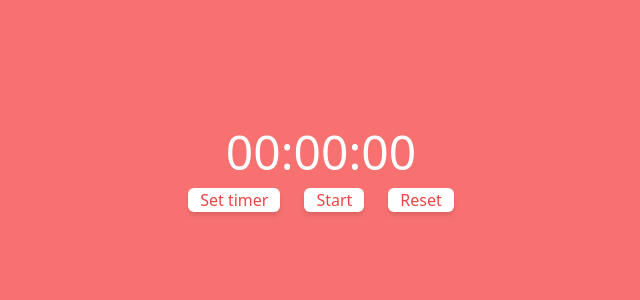
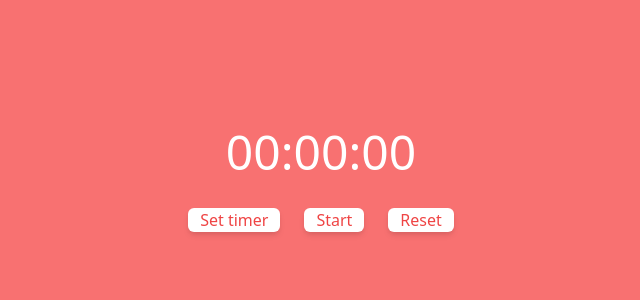
Before and after one commit to jadeasmus/web-timer, a React (Create React App) app: page / in a window 1280 px wide. Shown: the top 300 px of the page, without its empty margins (319-959 px from the left). Built offline with nearby package versions, Linux system fonts and the light colour scheme.

Commit message:
custom time only fills upon submit

```diff
--- a/src/App.js
+++ b/src/App.js
@@ -7,6 +7,7 @@ function App() {
   const [showTimes, setShowTimes] = useState(false);
   const [isActive, setIsActive] = useState(false);
   const [isPicked, setIsPicked] = useState(false)
+  const [E, setE] = useState('')
 
   const [second, setSecond] = useState('00');
   const [minute, setMinute] = useState('00');
@@ -19,6 +20,11 @@ function App() {
     let intervalId;
 
     if (isPicked) {
+
+      // const convertToSeconds = (counter) => {
+
+      // }
+
       const hourCounter = Math.floor(counter / 3600);
       const minuteCounter = Math.floor(counter / 60) % 60;
       const secondCounter = (counter % 60);
@@ -61,7 +67,7 @@ function App() {
   return (
     <div className="bg-red-400 text-center h-screen">
 
-      <div className='text-white text-5xl pt-32'>
+      <div className='text-white text-5xl pt-32 pb-5'>
         <span className="">{hour}</span>
           <span>:</span>
         <span className="minute">{minute}</span>
@@ -78,8 +84,8 @@ function App() {
           <button onClick={event => handleClick(event)} className="text-red-500 px-3 m-3 rounded-md shadow-md bg-white">120</button>
 
           <form className="" onSubmit={(e) => e.preventDefault()}>
-            <input className="border border-red-400 rounded-md" type="text" placeholder="Custom" onChange={e => setCounter(parseInt(e.target.value))} className="time"></input>
-            <input type="submit" value="Submit"></input>
+            <input className="border border-red-400 rounded-md" type="text" placeholder="Custom" onChange={(e) => setE(parseInt(e.target.value))} className="time"></input>
+              <input type="submit" value="Submit" onClick={ () => setCounter(E) }></input>
           </form>
 
         </div>
```
